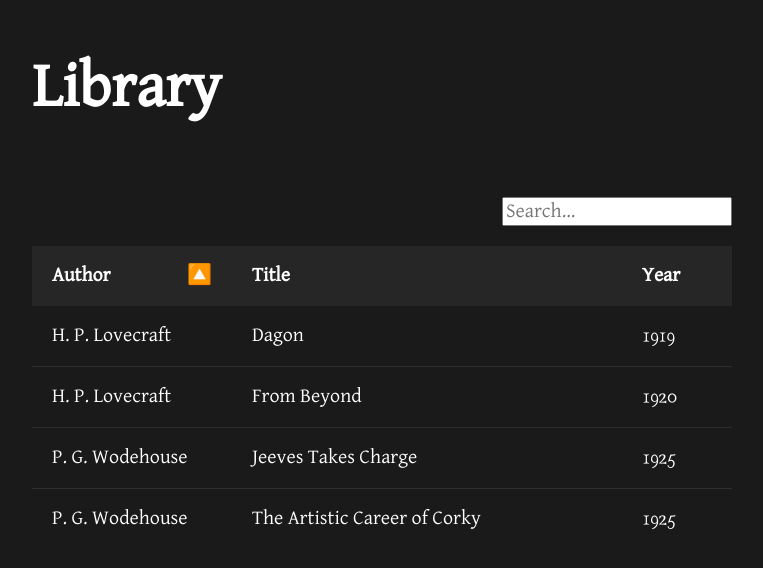
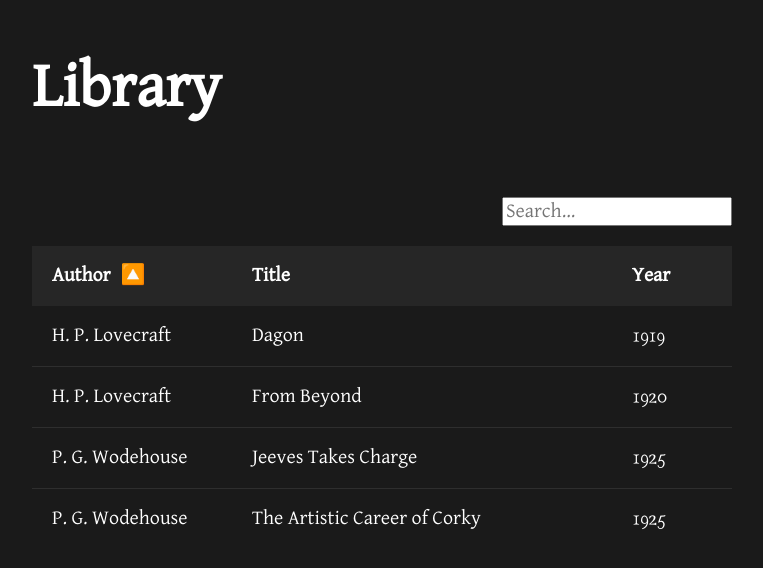
Before and after one commit to seanmturley/shavian-stories, a Next.js app: page /library in a window 1280 px wide. Shown: the top 568 px of the page, without its empty margins (258-1021 px from the left). Built offline with nearby package versions, Linux system fonts and the light colour scheme.

Commit message:
[#57] Move sort indicators next to column headings

```diff
--- a/src/components/table.module.css
+++ b/src/components/table.module.css
@@ -35,16 +35,19 @@
   background-color: hsl(0, 0%, 18%);
 }
 
+.table th,
+.table td {
+  padding: 0 2rem;
+}
+
 .table button,
 .table a {
   width: 100%;
-  display: flex;
-  justify-content: space-between;
+  display: block;
 }
 
-.table th,
-.table td {
-  padding: 0 2rem;
+.sortIcon {
+  margin-left: 1rem;
 }
 
 .author {
@@ -52,5 +55,5 @@
 }
 
 .year {
-  width: 11rem;
+  width: 12rem;
 }
--- a/src/components/table.tsx
+++ b/src/components/table.tsx
@@ -66,7 +66,9 @@ export default function Table({
                         header.getContext()
                       )}
                     </span>
-                    <span>{getSortIcon(header.column)}</span>
+                    <span className={styles.sortIcon}>
+                      {getSortIcon(header.column)}
+                    </span>
                   </button>
                 </th>
               ))}
--- a/src/utils/table/get-sort-ui.ts
+++ b/src/utils/table/get-sort-ui.ts
@@ -17,6 +17,6 @@ export function getSortIcon(column: Column<TableRow, unknown>) {
 
   if (!sorting) return;
 
-  if (sorting === "asc") return " 🔼";
-  if (sorting === "desc") return " 🔽";
+  if (sorting === "asc") return "🔼";
+  if (sorting === "desc") return "🔽";
 }
```
